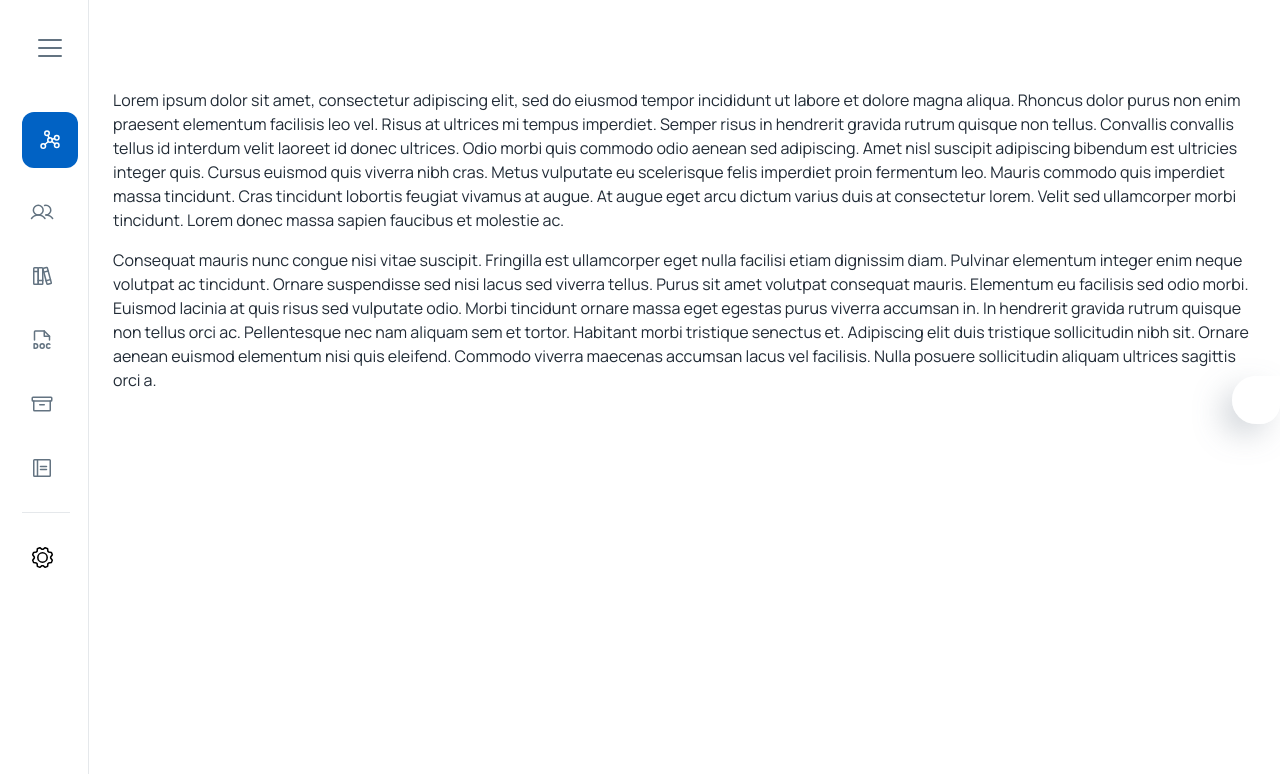
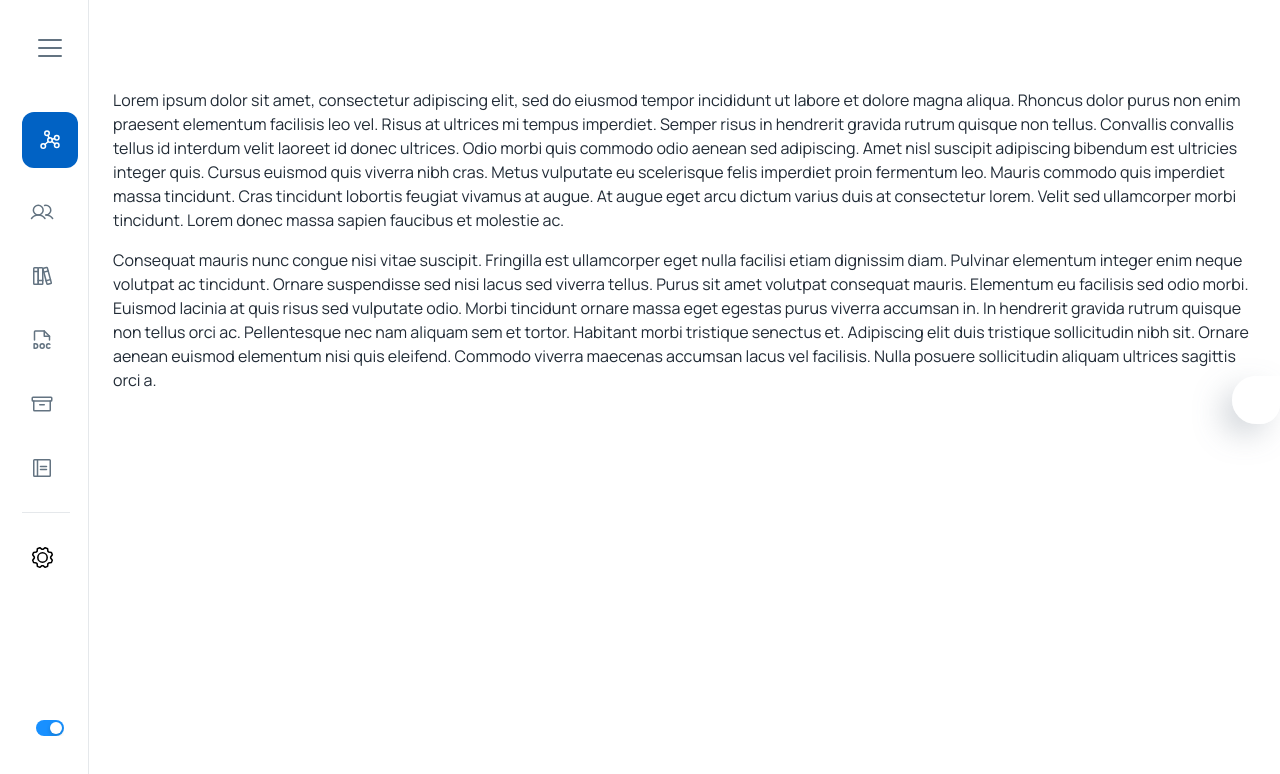
Before and after one commit to johnLamberts/WebLMSURSB, a React (Vite) app: page / in a window 1280 px wide. Shown: the top 774 px of the page. Built offline with nearby package versions, Linux system fonts and the light colour scheme; some icons are missing.

Commit message:
fifth commit

```diff
--- a/src/features/TabledNavigation/Sidebar.tsx
+++ b/src/features/TabledNavigation/Sidebar.tsx
@@ -30,6 +30,8 @@ import {
 } from "phosphor-react";
 // import { AntSwitch } from "../../components/AntSwitch";
 import { useState } from "react";
+import { AntSwitch } from "../../components/AntSwitch";
+import useSettings from "../../hooks/useSettings";
 // import useSettings from "../../hooks/useSettings";
 //
 const DrawerHeader = styled("div")(({ theme }) => ({
@@ -97,7 +99,7 @@ export default function Sidebar({
   handleDrawerClose,
 }: any) {
   const theme = useTheme() as Theme;
-  // const { onToggleMode } = useSettings();
+  const { onToggleMode } = useSettings();
   const [selected, setSelected] = useState<number>(0);
 
   // const [anchorEl, setAnchorEl] = useState(null);
@@ -310,7 +312,9 @@ export default function Sidebar({
             )}
           </Stack>
         </Stack>
-
+        <Stack alignItems="center" spacing={2}>
+          <AntSwitch onChange={onToggleMode} defaultChecked />
+        </Stack>
         {/* <Stack alignItems="center" spacing={2}>
           <AntSwitch onChange={onToggleMode} defaultChecked />
           <Avatar
```
